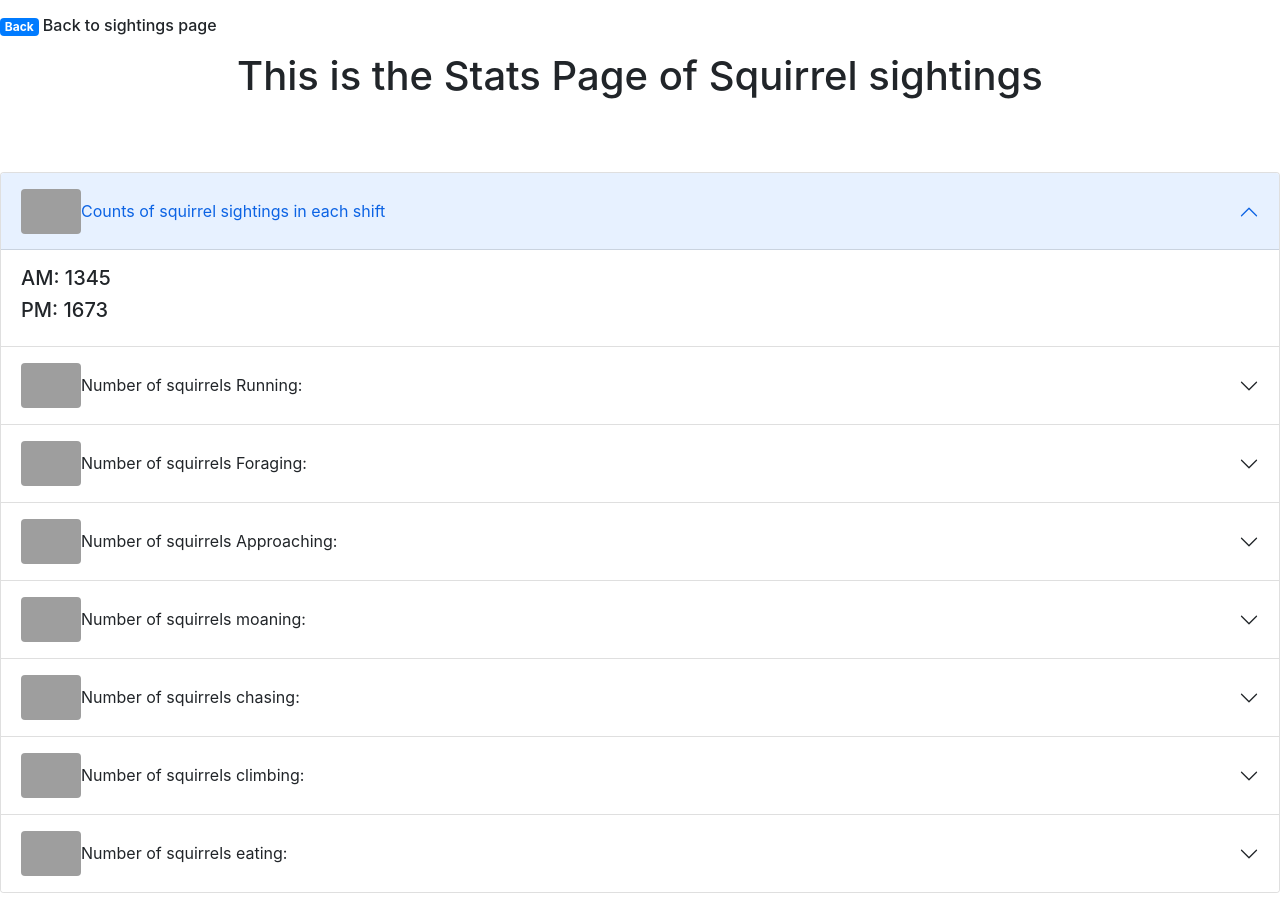
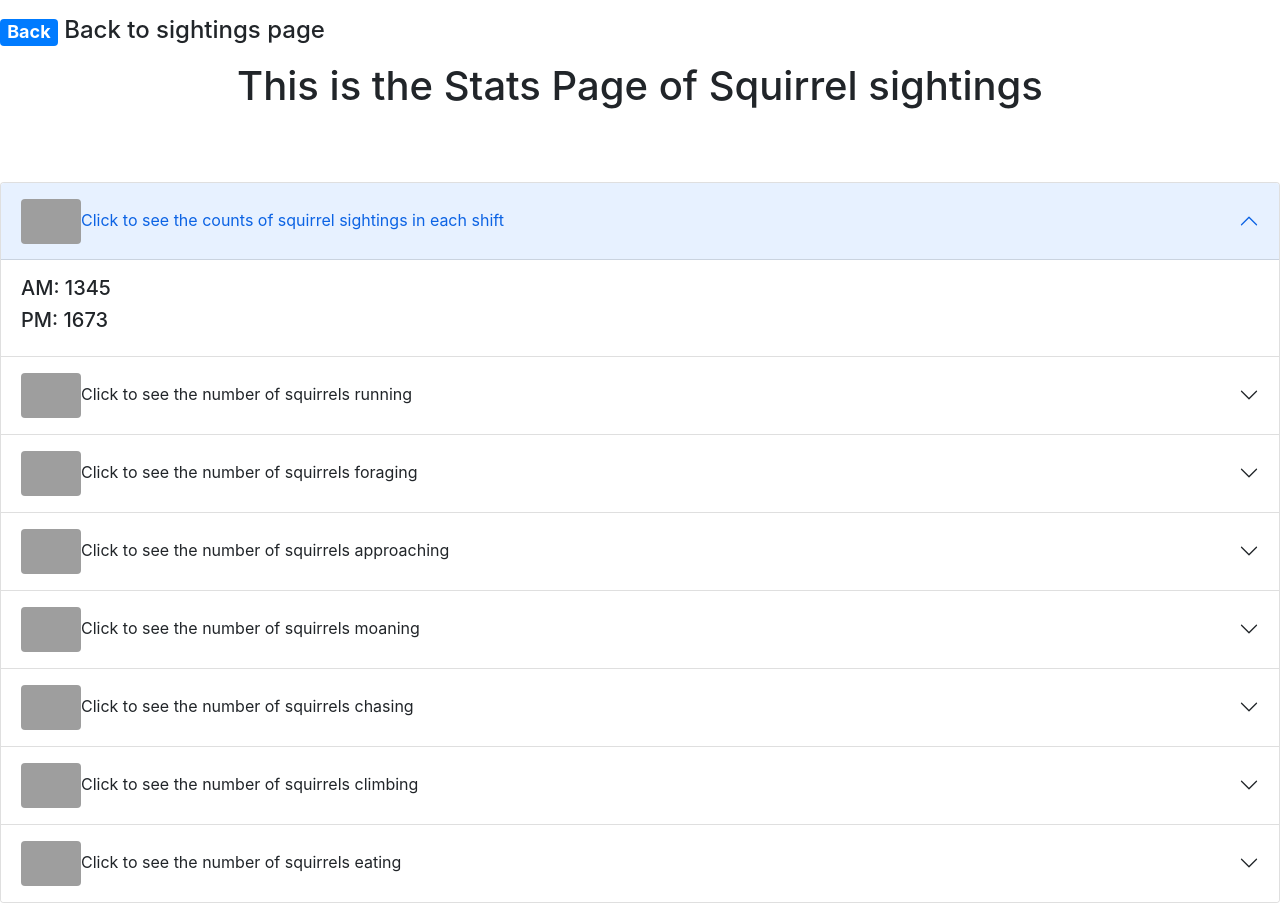
Before and after one commit to BunnyMax345453/Final_Project, a Django app: page /sightings/stats in a window 1280 px wide. Before the commit the page ends 893 px from the top, so only its background shows below. Run offline with Django 3.2, Linux system fonts and the light colour scheme; data comes from the database, SQL or seed files in the repository; some libraries are stand-ins or nearby versions; grey boxes are pictures that could not be loaded.

Commit message:
Update the word description of stat

```diff
--- a/squirrel_tracker/templates/squirrel_tracker/stat.html
+++ b/squirrel_tracker/templates/squirrel_tracker/stat.html
@@ -4,7 +4,7 @@
 		<title>Stats Page</title>
 		<link href="https://cdn.jsdelivr.net/npm/bootstrap@5.0.0-beta3/dist/css/bootstrap.min.css" rel="stylesheet" integrity="sha384-eOJMYsd53ii+scO/bJGFsiCZc+5NDVN2yr8+0RDqr0Ql0h+rP48ckxlpbzKgwra6" crossorigin="anonymous">
 		<link rel="stylesheet" href="https://maxcdn.bootstrapcdn.com/bootstrap/4.0.0/css/bootstrap.min.css" integrity="sha384-Gn5384xqQ1aoWXA+058RXPxPg6fy4IWvTNh0E263XmFcJlSAwiGgFAW/dAiS6JXm" crossorigin="anonymous">
-		<p><h6><a href ='/sightings' class="badge badge-primary">Back</a> Back to sightings page</h6></p>
+		<p><h4><a href ='/sightings' class="badge badge-primary">Back</a> Back to sightings page</h4></p>
 		<h1 align="center"> This is the Stats Page of Squirrel sightings</h1><br><br>
 	 </head>
 
@@ -18,7 +18,7 @@
 			<h2 class="accordion-header" id="headingOne">
 			<button class="accordion-button" type="button" data-bs-toggle="collapse" data-bs-target="#collapseOne" aria-expanded="true" aria-controls="collapseOne">
 				<img src="https://www.nhpr.org/sites/nhpr/files/styles/x_large/public/201409/282288051_27ace90129_b.jpg" style="width:60px" class="rounded" alt="..." >
-	    			Counts of squirrel sightings in each shift
+	    			Click to see the counts of squirrel sightings in each shift
 			</button>
 			</h2>
 			<div id="collapseOne" class="accordion-collapse collapse show" aria-labelledby="headingOne" data-bs-parent="#accordionExample">
@@ -33,7 +33,7 @@
 			<h2 class="accordion-header" id="headingTwo">
 			<button class="accordion-button collapsed" type="button" data-bs-toggle="collapse" data-bs-target="#collapseTwo" aria-expanded="false" aria-controls="collapseTwo">
 				<img src="https://midwalesredsquirrels.org/wp-content/uploads/2014/10/Red-Squirrel-running-credit-to-Mike-Snell-flip.jpg" style="width:60px" class="rounded" alt="..." >
-				Number of squirrels Running:
+				Click to see the number of squirrels running
 			</button>
 			</h2>
 			<div id="collapseTwo" class="accordion-collapse collapse" aria-labelledby="headingTwo" data-bs-parent="#accordionExample">
@@ -47,7 +47,7 @@
 			<h2 class="accordion-header" id="headingThree">
 			 <button class="accordion-button collapsed" type="button" data-bs-toggle="collapse" data-bs-target="#collapseThree" aria-expanded="false" aria-controls="collapseThree">
 				<img src="http://2.bp.blogspot.com/-VfTSkF4yMUE/ToDP3nJWM8I/AAAAAAAAATQ/FXGePicb43M/s1600/Squirrel+with+acorn.jpg" style="width:60px" class="rounded" alt="..." >
-				Number of squirrels Foraging:
+				Click to see the number of squirrels foraging
 			</button>
 			</h2>
 			<div id="collapseThree" class="accordion-collapse collapse" aria-labelledby="headingThree" data-bs-parent="#accordionExample">
@@ -61,7 +61,7 @@
 			<h2 class="accordion-header" id="headingFour">
 			<button class="accordion-button collapsed" type="button" data-bs-toggle="collapse" data-bs-target="#collapseFour" aria-expanded="false" aria-controls="collapseFour">
 				<img src="https://media.istockphoto.com/photos/curious-squirrel-approaching-picture-id539091354?k=6&m=539091354&s=170667a&w=0&h=YIiH0AOU4U3bZZnx236R_19lk0iYm9sZn7TpESaYjOQ=" style="width:60px" class="rounded" alt="..." >
-				Number of squirrels Approaching:
+				Click to see the number of squirrels approaching
 			</button>
 			</h2>
 			<div id="collapseFour" class="accordion-collapse collapse" aria-labelledby="headingFour" data-bs-parent="#accordionExample">
@@ -76,7 +76,7 @@
 			<h2 class="accordion-header" id="headingFive">
 			<button class="accordion-button collapsed" type="button" data-bs-toggle="collapse" data-bs-target="#collapseFive" aria-expanded="false" aria-controls="collapseFive">
 				<img src="https://www.bearstudy.org/website/images/stories/images/Updates_2015/20151004_RedSquirrel.jpg" style="width:60px" class="rounded" alt="..." >
-				Number of squirrels moaning:
+				Click to see the number of squirrels moaning
 			</button>
 			</h2>
 			<div id="collapseFive" class="accordion-collapse collapse" aria-labelledby="headingFive" data-bs-parent="#accordionExample">
@@ -90,7 +90,7 @@
 			<h2 class="accordion-header" id="headingSix">
 			<button class="accordion-button collapsed" type="button" data-bs-toggle="collapse" data-bs-target="#collapseSix" aria-expanded="false" aria-controls="collapseSix">
 				<img src="https://www.bearstudy.org/website/images/stories/images/Updates_2015/20151004_RedSquirrel.jpg" style="width:60px" class="rounded" alt="..." >
-				Number of squirrels chasing:
+				Click to see the number of squirrels chasing
 			</button>
 			</h2>
 			<div id="collapseSix" class="accordion-collapse collapse" aria-labelledby="headingSix" data-bs-parent="#accordionExample">
@@ -104,7 +104,7 @@
 			<h2 class="accordion-header" id="headingSeven">
 			<button class="accordion-button collapsed" type="button" data-bs-toggle="collapse" data-bs-target="#collapseSeven" aria-expanded="false" aria-controls="collapseSeven">
 				<img src="https://www.bearstudy.org/website/images/stories/images/Updates_2015/20151004_RedSquirrel.jpg" style="width:60px" class="rounded" alt="..." >
-				Number of squirrels climbing:
+				Click to see the number of squirrels climbing
 			</button>
 			</h2>
 			<div id="collapseSeven" class="accordion-collapse collapse" aria-labelledby="headingSeven" data-bs-parent="#accordionExample">
@@ -118,7 +118,7 @@
 			<h2 class="accordion-header" id="headingEight">
 			<button class="accordion-button collapsed" type="button" data-bs-toggle="collapse" data-bs-target="#collapseEight" aria-expanded="false" aria-controls="collapseEight">
 				<img src="https://www.bearstudy.org/website/images/stories/images/Updates_2015/20151004_RedSquirrel.jpg" style="width:60px" class="rounded" alt="..." >
-				Number of squirrels eating:
+				Click to see the number of squirrels eating
 			</button>
 			</h2>
 			<div id="collapseEight" class="accordion-collapse collapse" aria-labelledby="headingEight" data-bs-parent="#accordionExample">
```
